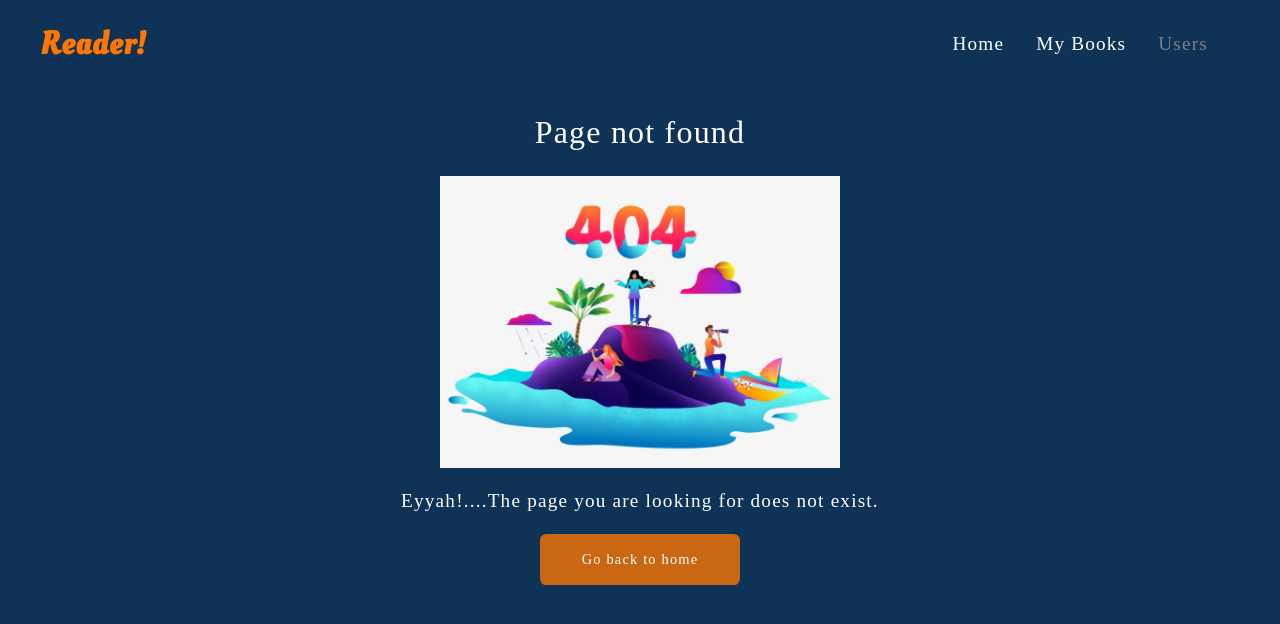
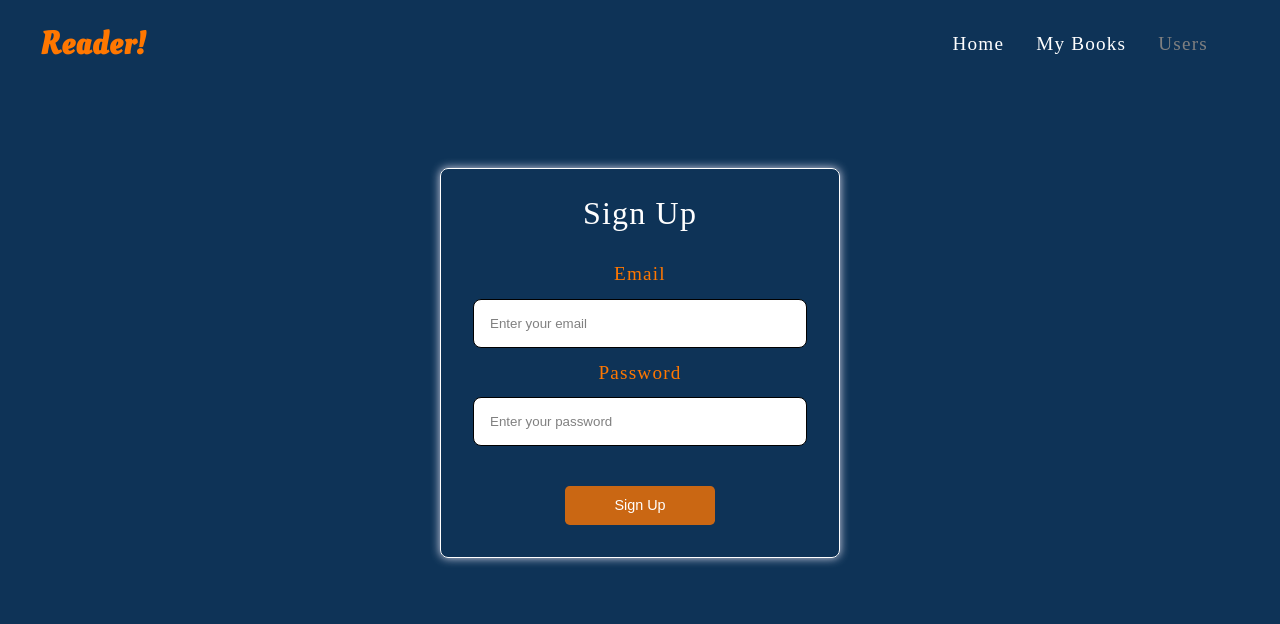
Before and after one commit to Sarah-Dan/my-reader-app-React-Assignment2, a React (Create React App) app: page /users/SignUp in a window 1280 px wide. Before the commit this address had no page. Shown: the top 624 px of the page. Built offline with nearby package versions, Linux system fonts and the light colour scheme; a web font is replaced by a local one.

Commit message:
deleted some files, added styles

```diff
--- a/src/App.js
+++ b/src/App.js
@@ -5,6 +5,7 @@ import NavBar from "./components/NavBar";
 import Home from "./pages/Home";
 import Books from "./pages/Books";
 import Users from "./pages/Users";
+import SignUp from "./pages/SignUp";
 import Page404 from "./pages/Page404";
 
 // create a root component
@@ -15,9 +16,12 @@ const App = () => {
         <NavBar />
 
         <Routes>
-          <Route exact path="/" element={<Home />} />
+          <Route path="/" element={<Home />} />
           <Route path="/books" element={<Books />} />
-          <Route path="/users" element={<Users />} />
+          <Route path="users">
+            <Route index element={<Users />} />
+            <Route path=":id" element={<SignUp />} />
+          </Route>
           <Route path="*" element={<Page404 />} />
         </Routes>
       </ErrorBoundary>
--- a/src/components/Fallback.js
+++ b/src/components/Fallback.js
@@ -5,6 +5,6 @@ const ErrorFallback = ({ error }) => {
       <pre>{error.message}</pre>
     </div>
   );
-}
+};
 
 export default ErrorFallback;
--- a/src/components/Pagination.js
+++ /dev/null
@@ -1,59 +0,0 @@
-import { useState } from "react";
-// create a Pagination component
-
-const Pagination = ({ paginate, pageNumbers, currentPage, totalPages }) => {
-    // set the state variable
-    const [page, setPage] = useState(1);
-
-  <div className="pagination">
-    {pageNumbers.map((number) => (
-      <li key={number} className="page-item">
-        <a onClick={() => paginate(number)} href="!#" className="page-link">
-          {number}
-        </a>
-      </li>
-    ))}
-    <button
-      className="active__btn"
-      // disable the previous button if the current page is 1
-      disabled={currentPage <= 1}
-      onClick={() => setPage((prevPage) => prevPage - 1)}
-    >
-      Previous
-    </button>
-
-    {Array.from(Array(totalPages), (e, i) => {
-        return (
-            <button
-            className="active__btn"
-            key={i}
-            onClick={() => setPage(i + 1)}
-            // disable the next button if the current page is the last page
-            disabled={currentPage >= totalPages}
-            >
-            Next
-            </button>
-        );
-    }
-    )}
-    </div>
-
-    };
-
-
-    // {Array.from({ length: totalPages }, (value, i) => i + 1).map((page) => (
-    //   <button className="array__active__btn" onClick={() => setPage(page)}>
-    //     {page}
-    //   </button>
-    // ))}
-
-    // <button
-    //   className="active__btn"
-    //   // disable the next button if the current page is the last page
-    //   disabled={currentPage >= totalPages}
-    //   onClick={() => setPage((prevPage) => prevPage + 1)}
-    // >
-    //   Next
-    // </button>
-
-export default Pagination;
--- a/src/index.css
+++ b/src/index.css
@@ -131,7 +131,6 @@ span {
 .home__description {
   text-align: center;
   margin: 1rem;
-
 }
 
 /* search input styles */
@@ -140,7 +139,7 @@ span {
   max-width: 400px;
   background-color: var(--search);
   display: flex;
-  align-items: center;;
+  align-items: center;
   margin: 2rem auto;
   padding: 0 1.25rem;
   border: 1px solid var(--light);
@@ -170,13 +169,7 @@ span {
   cursor: pointer;
 }
 
-.signup{
-  display: flex;
-  justify-content: center;
-  align-items: center;
-  flex-direction: column;
-  margin: 0 auto;
-  text-align: center;
+.signup {
 }
 
 .signup__btn {
@@ -268,18 +261,43 @@ span {
 }
 
 /* USERS PAGE */
-.users {
+.users__heading {
+  margin-top: 1rem;
+}
+
+.users__top {
+  display: flex;
+  justify-content: space-between;
+  text-align: center;
+}
+
+.register {
+  display: flex;
+  flex-direction: column;
+  gap: 0.5rem;
+  margin: 1.8rem 0;
+}
+
+.register__btn {
+  width: 100%;
+  max-width: 150px;
+  background-color: var(--button);
+  color: var(--light);
+  font-size: var(--font-small);
+  font-weight: var(--font-weight-light);
+  padding: 0.5rem;
+  border-radius: 0.5rem;
+  cursor: pointer;
+  text-decoration: none;
+}
+
+.users__list {
   display: grid;
   grid-template-rows: repeat(4, 1fr);
   grid-template-columns: repeat(2, 1fr);
-  grid-gap: 2rem;
+  grid-gap: 4rem;
   padding: 1rem;
-  flex-wrap: wrap;
-  flex: 1 1 auto;
-  justify-content: center;
   align-items: center;
-  flex-direction: column;
-  margin: 1rem auto;
 }
 
 .user {
@@ -290,8 +308,7 @@ span {
   flex-direction: column;
   align-items: flex-start;
   text-align: left;
-  padding: 2rem;
-  margin: 0.8rem 0;
+  padding: 1.4rem;
   background-color: var(--light);
   color: var(--title);
   border-radius: 0.5rem;
@@ -314,23 +331,33 @@ span {
   width: 100%;
 }
 
-.button {
+.page__btn {
+  width: 100%;
+  max-width: 80px;
   background-color: var(--button);
-  color: white;
-  border-radius: 10px;
+  color: var(--light);
+  font-size: var(--font-small);
+  font-weight: var(--font-weight-light);
+  padding: 0.5rem;
+  margin: 1rem 0.2rem;
+  border-radius: 0.5rem;
   border: none;
-  width: 100%;
-  max-width: 100px;
-  padding: 0.8rem 1.5rem;
-  text-align: center;
-  font-size: 1rem;
-  margin: 1rem;
   cursor: pointer;
+  text-decoration: none;
 }
 
-button:hover {
-  background-color: var(--button);
-  color: white;
+.array__btn {
+  width: 100%;
+  max-width: 40px;
+  border: none;
+  color: var(--dark);
+  font-size: var(--font-small);
+  font-weight: var(--font-weight-light);
+  padding: 0.5rem;
+  margin: 2rem 0.1rem 0.2rem 0.1rem;
+  border-radius: 0.5rem;
+  cursor: pointer;
+  text-decoration: none;
 }
 
 /* SIGN_UP STYLES */
@@ -340,6 +367,54 @@ button:hover {
   align-items: center;
   flex-direction: column;
   padding: 1rem;
+  margin: 5rem auto;
+  border: 1px solid var(--light);
+  border-radius: 0.5rem;
+  box-shadow: #d9d9ea 0px 0px 10px 0px;
+  background-color: var(--search);
+  font-family: var(--font-family-family);
+  color: var(--logo);
+  width: 100%;
+  max-width: 400px;
+}
+
+.signup__heading {
+  color: var(--light);
+  font-size: var(--font-large);
+  font-weight: var(--font-weight-medium);
+}
+
+.signup__form {
+  display: flex;
+  flex-direction: column;
+  justify-content: center;
+  align-items: center;
+  width: 100%;
+  padding: 1rem;
+  margin: 0 auto;
+}
+
+.signup__input {
+  width: 100%;
+  padding: 1rem;
+  margin: 0.5rem 0;
+  border: 1px solid var(--dark);
+  border-radius: 0.5rem;
+  outline: none;
+}
+
+.signup__btn {
+  width: 100%;
+  max-width: 150px;
+  background-color: var(--button);
+  color: var(--light);
+  font-size: var(--font-smaller);
+  font-weight: var(--font-weight-light);
+  padding: 0.7rem;
+  margin-top: 2rem;
+  border: none;
+  border-radius: 0.3rem;
+  cursor: pointer;
 }
 
 /* PAGE404 STYLES */
--- a/src/pages/Home.js
+++ b/src/pages/Home.js
@@ -15,26 +15,33 @@ const Home = () => {
         </p>
       </div>
       {/* search bar .....add to the app*/}
-      <form action="https://books.google.com/" target="_blank" rel="noopener noreferrer" method="get" className="book__search">
+      <form
+        action="https://books.google.com/"
+        target="_blank"
+        rel="noopener noreferrer"
+        method="get"
+        className="book__search"
+      >
         <input
           className="book__search--input"
           type="text"
           placeholder="Search for your favorite books"
         />
-        <button className="book__search--btn"
-        type="submit"><img src={require("../Images/searchicon.png")} style={{width:30}}/></button>
+        <button className="book__search--btn" type="submit">
+          <img
+            src={require("../Images/searchicon.png")}
+            style={{ width: 30 }}
+          />
+        </button>
       </form>
-      <div className="signup">
-        <Link to="signup" className="signup__btn">Get Started</Link>
-      </div>
-      {/* <div className="quote">
+
+      <div className="quote">
         <p className="quote__text">
           “A reader lives a thousand lives before he dies . . . The man who
           never reads lives only one.”
         </p>
         <p className="quote__author">George R.R. Martin</p>
-      </div> */}
-      <Outlet />
+      </div>
     </div>
   );
 };
--- a/src/pages/SignUp.js
+++ b/src/pages/SignUp.js
@@ -1,17 +1,31 @@
 const SignUp = () => {
   return (
     <div className="signup__container">
-            <h1>Sign Up</h1>
+      <h3 className="signup__heading">Sign Up</h3>
       {/* create a form */}
-            <form>
+      <form className="signup__form">
         <label htmlFor="email">Email</label>
-                <input type="email" name="email" id="email" />
+        <input
+          className="signup__input"
+          type="email"
+          name="email"
+          id="email"
+          placeholder="Enter your email"
+        />
         <label htmlFor="password">Password</label>
-                <input type="password" name="password" id="password" />
-                <button type="submit">Sign Up</button>
+        <input
+          className="signup__input"
+          type="password"
+          name="password"
+          id="password"
+          placeholder="Enter your password"
+        />
+        <button className="signup__btn" type="submit">
+          Sign Up
+        </button>
       </form>
     </div>
   );
-}
+};
 
 export default SignUp;
--- a/src/pages/Users.js
+++ b/src/pages/Users.js
@@ -1,77 +1,104 @@
 import { useState, useEffect } from "react";
-import Pagination from "../components/Pagination";
+import { Link, Outlet } from "react-router-dom";
 
 // create users component
 const Users = () => {
   // state variables
   const [users, setUsers] = useState([]);
   const [page, setPage] = useState(1);
-  const [totalPages, setTotalPages] = useState(0);
-  const [currentPage, setCurrentPage] = useState(1);
-  const [loading, setLoading] = useState(true);
+  const [totalPages] = useState(5);
+
+  const [loading, setLoading] = useState(false);
   const [error, setError] = useState(null);
 
   // fetch users on page load
   useEffect(() => {
-    const fetchUsers = async () => {
     setLoading(true);
-      try {
-        const response = await fetch(
-          `https://randomuser.me/api/?page=${page}&results=100&seed=abcded`
-        );
-        const data = await response.json();
+    fetch(`https://randomuser.me/api/?page=${page}&results=10&seed=abcded`)
+      .then((res) => res.json())
+      .then((data) => {
         setUsers(data.results);
-        setTotalPages(data.info.pages);
         setLoading(false);
-      } catch (error) {
-        if (error) {
-          throw new Error(error);
-        }
+      })
+      .catch((err) => {
+        setError(err.message);
         setLoading(false);
-      }
-    };
-    fetchUsers();
+      });
   }, [page]);
+  return (
+    <div className="users">
+      <div className="register">
+        <h3>Join Reader users all over the world</h3>
 
-  if (loading) {
-    return <h2>Please wait....loading...</h2>;
-  }
-  if (error) {
-    return <h2>{error.message}</h2>;
-  }
-  return (
-    <div>
-      <h2>Users</h2>
-      <div className="users">
-        {users.map((user) => {
-          const { id, name, location, phone, email, picture } = user;
+        <div className="signup">
+          <Link to="SignUp" className="register__btn">
+            Register
+          </Link>
+        </div>
+      </div>
+      <h2 className="users__heading">Users</h2>
+
+      <div className="users__container">
+        {loading && <p>Please wait....Loading...</p>}
+        {error && <p>{error.message}</p>}
+        <div className="users__list">
+          {users.map((user, index) => {
+            // const { id, name, location, phone, email, picture } = user;
 
             return (
-            <div className="user" key={id.value}>
-              <img className="user__image" src={picture.large} />
+              <div className="user" key={index}>
+                <img className="user__image" src={user.picture.large} />
                 <div className="user__info">
                   <div className="user__name">
-                  Name: {name.first} {name.last}
+                    Name: {user.name.first} {user.name.last}
                   </div>
-                <p className="user__phone">Phone: {phone}</p>
-                <p className="user__email">Email: {email}</p>
-                <p className="user__country">Country:{location.country}</p>
+                  <p className="user__phone">Phone: {user.phone}</p>
+                  <p className="user__email">Email: {user.email}</p>
+                  <p className="user__country">
+                    Country:{user.location.country}
+                  </p>
                 </div>
               </div>
             );
           })}
         </div>
-
-      {/* PAGINATION */}
-      <div className="pagination">
-        <Pagination
-          page={page}
-          totalPages={totalPages}
-          currentPage={currentPage}
-          setPage={setPage}
-          setCurrentPage={setCurrentPage}
-        />
+        <div>
+          {
+            <button
+              className="page__btn"
+              disabled={page <= 1}
+              onClick={() => setPage((prev) => prev - 1)}
+            >
+              Prev
+            </button>
+          }
+          {Array.from(Array(totalPages), (e, i) => {
+            return (
+              <button
+                className="array__btn"
+                key={i}
+                onClick={() => setPage(i + 1)}
+              >
+                {i + 1}
+              </button>
+            );
+          })}
+          {
+            <button
+              className="page__btn"
+              disabled={page >= totalPages}
+              onClick={() => setPage((prev) => prev + 1)}
+            >
+              Next
+            </button>
+          }
+          <p>
+            {" "}
+            Page {page} of {totalPages}
+          </p>
         </div>
+      </div>
+      <Outlet />
     </div>
   );
 };
```
Also changed, not shown: src/pages/sample.js (deleted, +0 -108 lines), src/components/NavBar.js (line endings or trailing spaces), src/pages/Books.js (line endings or trailing spaces), src/pages/data.js (line endings or trailing spaces). Lines whose indentation alone changed are shown as unchanged.
